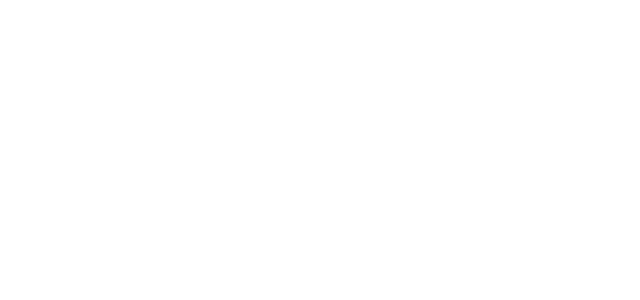
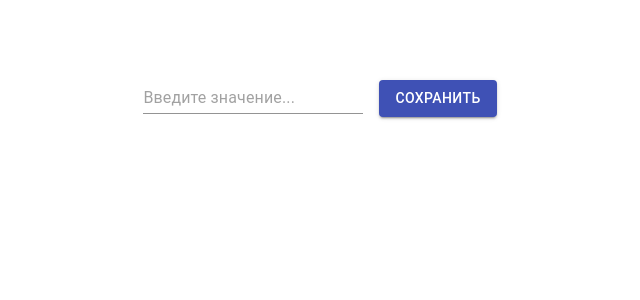
Before and after one commit to Nikikwiki/shopping-list, a React (Create React App) app: page / in a window 1280 px wide. Shown: the top 300 px of the page, without its empty margins (320-960 px from the left). Built offline with nearby package versions, Linux system fonts and the light colour scheme; the HTML template or start-up script is replaced by a standard one.

Commit message:
Add tasks by input

```diff
--- a/src/App.js
+++ b/src/App.js
@@ -1,8 +1,48 @@
-import React from 'react';
+import React, { useState } from 'react';
+import ToDo from './ToDo';
+import ToDoForm from './ToDoForm';
 
 function App() {
+  const [todos, setTodos] = useState([]);
+
+  const addTask = (userInput) => {
+    if(userInput) {
+      const newItem = {
+        id: Math.random().toString(36).substr(2, 9),
+        task: userInput,
+        complete: false,
+      }
+      setTodos([...todos, newItem]);
+    }
+  }
+
+  const removeTask = (id) => {
+    setTodos([...todos.filter((todo) => todo.id !== id)])
+  }
+
+  const handleToggle = (id) => {
+    setTodos([
+      ...todos.map((todo) => todo.id === id ? { ...todo, complete: !todo.complete} : {...todo })
+    ])
+  }
+
+
+
   return (
-    <div className="container">
+    <div className="app">
+      <ToDoForm
+        addTask={addTask}
+      />
+      {todos.map((todo) => {
+        return (
+          <ToDo
+            todo={todo}
+            key={todo.id}
+            toggleTask={handleToggle}
+            removeTask={removeTask}
+            />
+        )
+      })}
     </div>
   )
 }
--- /dev/null
+++ b/src/ToDo.js
@@ -0,0 +1,15 @@
+function ToDo({ todo, toggleTask, removeTask }) {
+  return (
+    <div key="todo.id" className="item-todo">
+      <div
+        className={todo.complete ? "item-text strike" : ""}
+        onClick={() => toggleTask(todo.id)}
+        >
+        {todo.task}
+      </div>
+      <div className="item-delete" onClick={() => removeTask(todo.id)}>X</div>
+    </div>
+  );
+}
+
+export default ToDo;
--- /dev/null
+++ b/src/ToDoForm.js
@@ -0,0 +1,44 @@
+import { React, useState } from 'react';
+import { Button, Input } from '@material-ui/core';
+
+function ToDoForm({ addTask }) {
+  const [userInput, setUserInput] = useState('');
+
+  const handleChange = (e) => {
+    setUserInput(e.currentTarget.value);
+  }
+
+  const handleSubmit = (e) => {
+    e.preventDefault();
+    addTask(userInput);
+    setUserInput("");
+}
+
+  const handleKeyPress = (e) => {
+    if(e.key === 'Enter') {
+      handleSubmit(e);
+    }
+  }
+
+  return (
+    <form
+      onSubmit={handleSubmit}
+      className="todo-form"
+    >
+      <Input
+        value={userInput}
+        type="text"
+        onChange={handleChange}
+        onKeyDown={handleKeyPress}
+        placeholder="Введите значение..."
+      />
+      <Button
+        variant="contained"
+        color="primary"
+        type="submit">
+      Сохранить</Button>
+    </form>
+  );
+}
+
+export default ToDoForm;
--- a/src/index.scss
+++ b/src/index.scss
@@ -1,4 +1,19 @@
 body {
   margin: 0;
   font-family: 'Roboto';
+  height: 100vh;
+  width: 100vw;
 }
+
+
+.app {
+
+}
+
+.todo-form {
+  margin-top: 10vh;
+  display: flex;
+  align-items: center;
+  gap: 16px;
+  justify-content: center;
+}
```
Also changed, not shown: .eslintrc.json (deleted).
